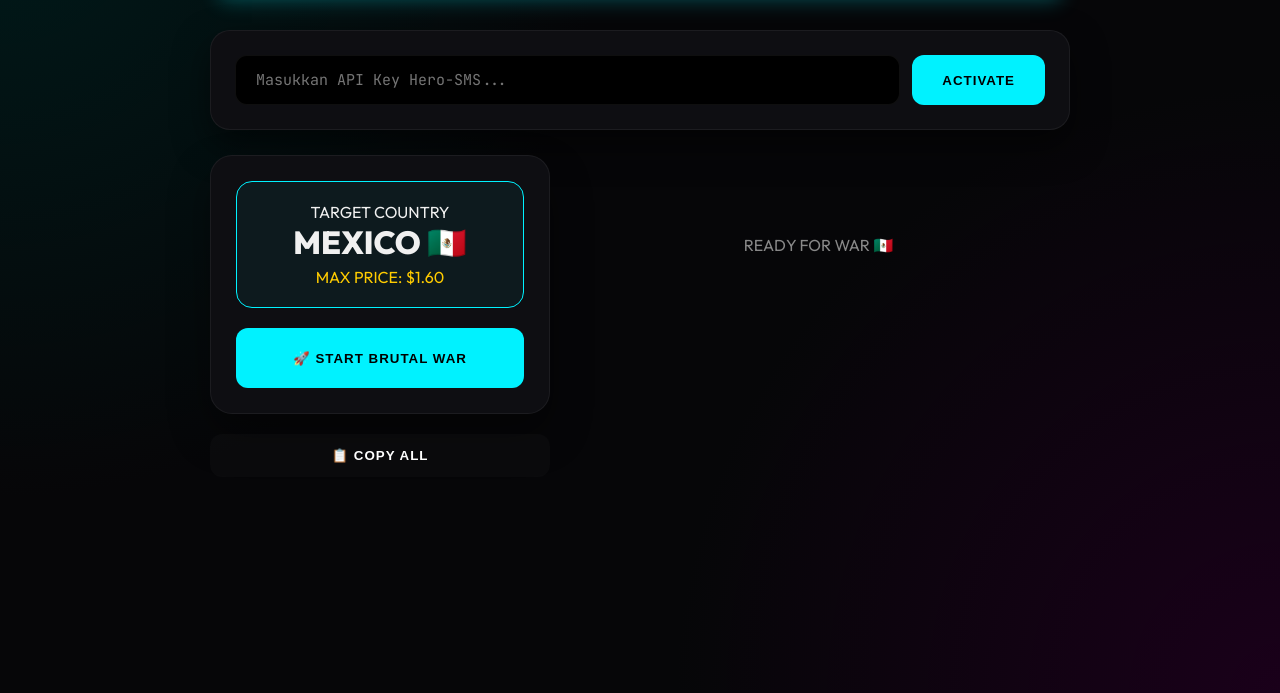
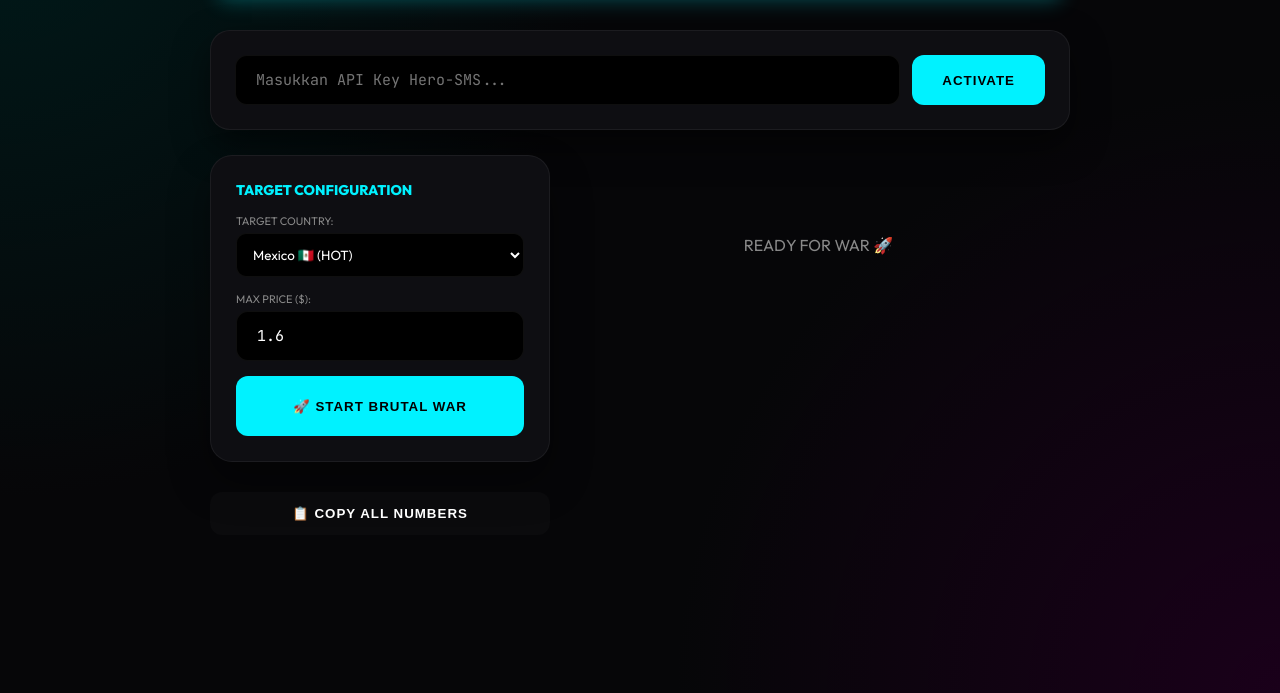
Before and after one commit to ahesss/webbrutalhero, a Flask app: page / in a window 1280 px wide. Shown: the part 107-800 px from the top of the page. Run offline with Flask 3, Linux system fonts and the light colour scheme.

Commit message:
Initial: Mexico Special Brutal UI (.60)

```diff
--- a/templates/index.html
+++ b/templates/index.html
@@ -3,7 +3,7 @@
 <head>
     <meta charset="UTF-8">
     <meta name="viewport" content="width=device-width, initial-scale=1.0">
-    <title>WebBrutalHero — HERO-SMS MEXICO SPECIALIST</title>
+    <title>WebBrutalHero — HERO-SMS ULTRA BRUTAL</title>
     <link href="https://fonts.googleapis.com/css2?family=Outfit:wght@300;400;600;800&family=JetBrains+Mono&display=swap" rel="stylesheet">
     <style>
         :root {
@@ -109,6 +109,12 @@
             gap: 25px;
         }
 
+        .controls {
+            display: flex;
+            flex-direction: column;
+            gap: 15px;
+        }
+
         .card {
             background: var(--panel);
             padding: 25px;
@@ -117,18 +123,20 @@
             box-shadow: 0 20px 40px rgba(0,0,0,0.4);
         }
 
-        .target-info {
-            background: rgba(0, 242, 255, 0.05);
-            border: 1px solid var(--accent);
-            padding: 20px;
-            border-radius: 16px;
-            text-align: center;
-            margin-bottom: 20px;
+        select {
+            width: 100%;
+            background: #000;
+            border: 1px solid var(--border);
+            padding: 12px;
+            border-radius: 10px;
+            color: #fff;
+            margin-bottom: 15px;
+            outline: none;
+            font-family: 'Outfit', sans-serif;
         }
-        .target-info h2 { font-size: 32px; margin-bottom: 5px; }
 
         .stats-box {
-            margin-top: 20px;
+            margin-top: 10px;
             padding: 20px;
             background: #000;
             border-radius: 16px;
@@ -220,12 +228,22 @@
     <div class="main-grid">
         <div class="controls">
             <div class="card">
-                <div class="target-info">
-                    <p>TARGET COUNTRY</p>
-                    <h2>MEXICO 🇲🇽</h2>
-                    <p style="color: var(--gold); margin-top: 5px;">MAX PRICE: $1.60</p>
-                </div>
+                <h3 style="margin-bottom: 15px; font-size: 14px; color: var(--accent);">TARGET CONFIGURATION</h3>
+
+                <label style="font-size: 11px; color: var(--text-dim); margin-bottom: 5px; display: block;">TARGET COUNTRY:</label>
+                <select id="country-select">
+                    <option value="vietnam" data-id="10" data-code="84" data-max="0.2">Vietnam 🇻🇳</option>
+                    <option value="colombia" data-id="33" data-code="57" data-max="0.2">Colombia 🇨🇴</option>
+                    <option value="philipina" data-id="3" data-code="63" data-max="0.2">Philipina 🇵🇭</option>
+                    <option value="mexico" data-id="54" data-code="52" data-max="1.6" selected>Mexico 🇲🇽 (HOT)</option>
+                    <option value="brazil" data-id="73" data-code="55" data-max="1.5">Brazil 🇧🇷</option>
+                </select>
+
+                <label style="font-size: 11px; color: var(--text-dim); margin-bottom: 5px; display: block;">MAX PRICE ($):</label>
+                <input type="number" id="max-price" value="1.6" step="0.01" style="width: 100%; margin-bottom: 15px;">
+
                 <button id="start-btn" class="btn btn-primary" style="width: 100%; height: 60px;" onclick="toggleAutoBuy()">🚀 START BRUTAL WAR</button>
+
                 <div class="stats-box" id="stats-ui" style="display: none;">
                     <p>STATUS: <span id="status-text" style="color: var(--success);">ULTRA BRUTAL</span></p>
                     <p>ATTEMPTS: <span id="stat-att">0</span></p>
@@ -233,12 +251,12 @@
                     <p>SPEED: <span id="stat-speed">0.0</span>/s</p>
                 </div>
             </div>
-            <button class="btn" style="background: var(--glass); margin-top: 20px; width: 100%; color: #fff;" onclick="copyAll()">📋 COPY ALL</button>
+            <button class="btn" style="background: var(--glass); margin-top: 15px; width: 100%; color: #fff;" onclick="copyAll()">📋 COPY ALL NUMBERS</button>
         </div>
 
         <div class="orders-section">
             <div class="orders-container" id="orders-list">
-                <div style="text-align: center; color: var(--text-dim); margin-top: 80px;">READY FOR WAR 🇲🇽</div>
+                <div style="text-align: center; color: var(--text-dim); margin-top: 80px;">READY FOR WAR 🚀</div>
             </div>
         </div>
     </div>
@@ -273,7 +291,7 @@
         const res = await reqApi('getBalance');
         if (res && res.includes('ACCESS_BALANCE')) {
             const b = res.split(':')[1];
-            document.getElementById('balance-val').innerText = b;
+            document.getElementById('balance-val').innerText = parseFloat(b).toFixed(2);
             showNotif('BALANCE UPDATED: $' + b);
         }
     }
@@ -316,22 +334,26 @@
     }
 
     function startBrutalLoop() {
-        // REVERT KE SETINTERVAL (ULTRA FAST FIRE & FORGET)
+        const countrySelect = document.getElementById('country-select');
+        const countryId = countrySelect.options[countrySelect.selectedIndex].getAttribute('data-id');
+        const countryCode = countrySelect.options[countrySelect.selectedIndex].getAttribute('data-code');
+        const maxPrice = document.getElementById('max-price').value;
+
         const loop = setInterval(async () => {
             if (!isRunning) { clearInterval(loop); return; }
             stats.att++;
             if (stats.att % 20 === 0) updateStatsUi();
 
-            doBuy();
+            doBuy(countryId, maxPrice, countryCode);
         }, 5);
     }
 
-    async function doBuy() {
-        const res = await reqApi('getNumber', { service: 'wa', country: '54', maxPrice: '1.6' });
+    async function doBuy(cId, mP, cCode) {
+        const res = await reqApi('getNumber', { service: 'wa', country: cId, maxPrice: mP });
         if (res && res.includes('ACCESS_NUMBER')) {
             const [_, id, num] = res.split(':');
             stats.found++;
-            addOrder(id, num);
+            addOrder(id, num, mP, cCode);
             updateStatsUi();
             playAlert();
         } else if (res && res.includes('NO_BALANCE')) {
@@ -341,8 +363,8 @@
         }
     }
 
-    function addOrder(id, num) {
-        const order = { id, number: num, status: 'waiting', otp: '', time: Date.now() };
+    function addOrder(id, num, price, code) {
+        const order = { id, number: num, price, status: 'waiting', otp: '', time: Date.now(), code: code };
         orders.unshift(order);
         renderOrders();
     }
@@ -354,7 +376,7 @@
             <div class="order-item">
                 <div class="order-info">
                     <div class="order-num" onclick="copyText('${o.number}')">+${o.number}</div>
-                    <div class="order-meta">MEXICO | $1.60 | ID: ${o.id}</div>
+                    <div class="order-meta">CODE: ${o.code} | $${o.price} | ID: ${o.id}</div>
                 </div>
                 <div class="order-status">
                     ${o.otp ? `<div class="otp-badge" onclick="copyText('${o.otp}')">${o.otp}</div>` :
```
